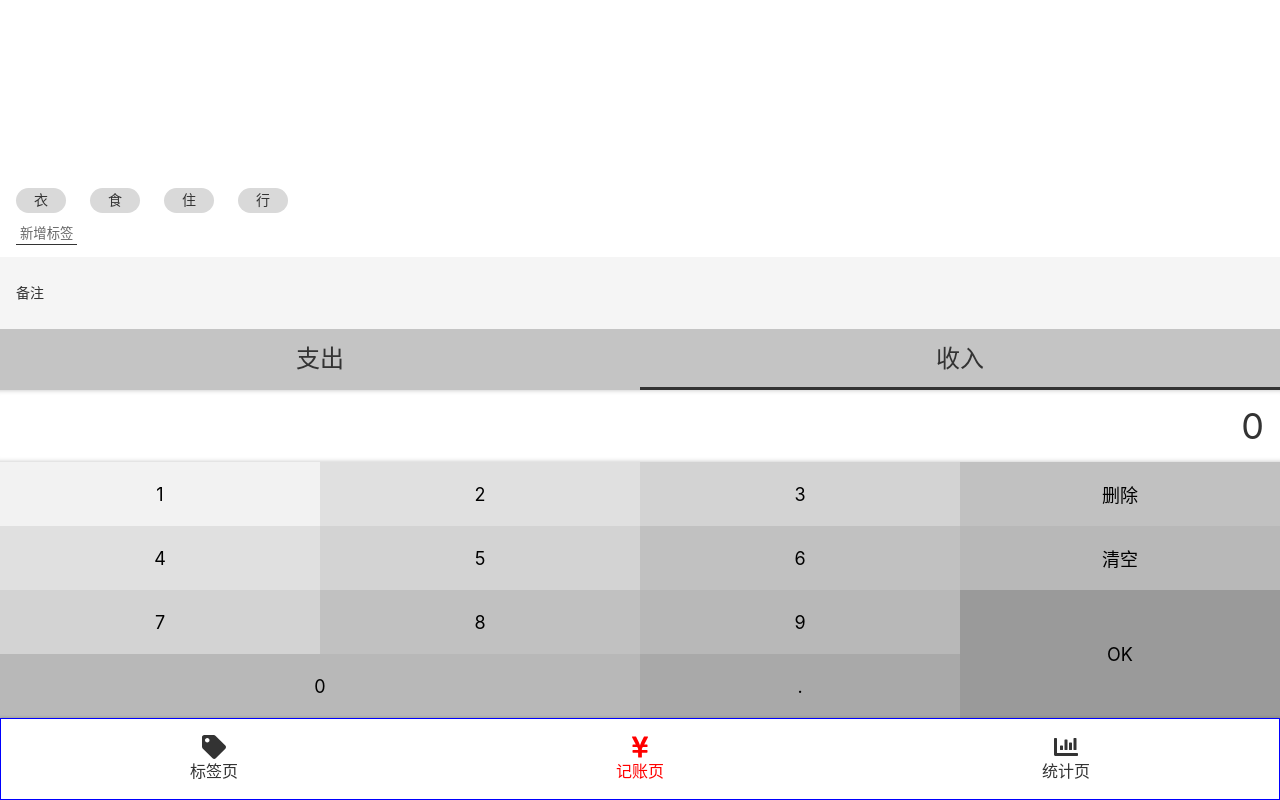
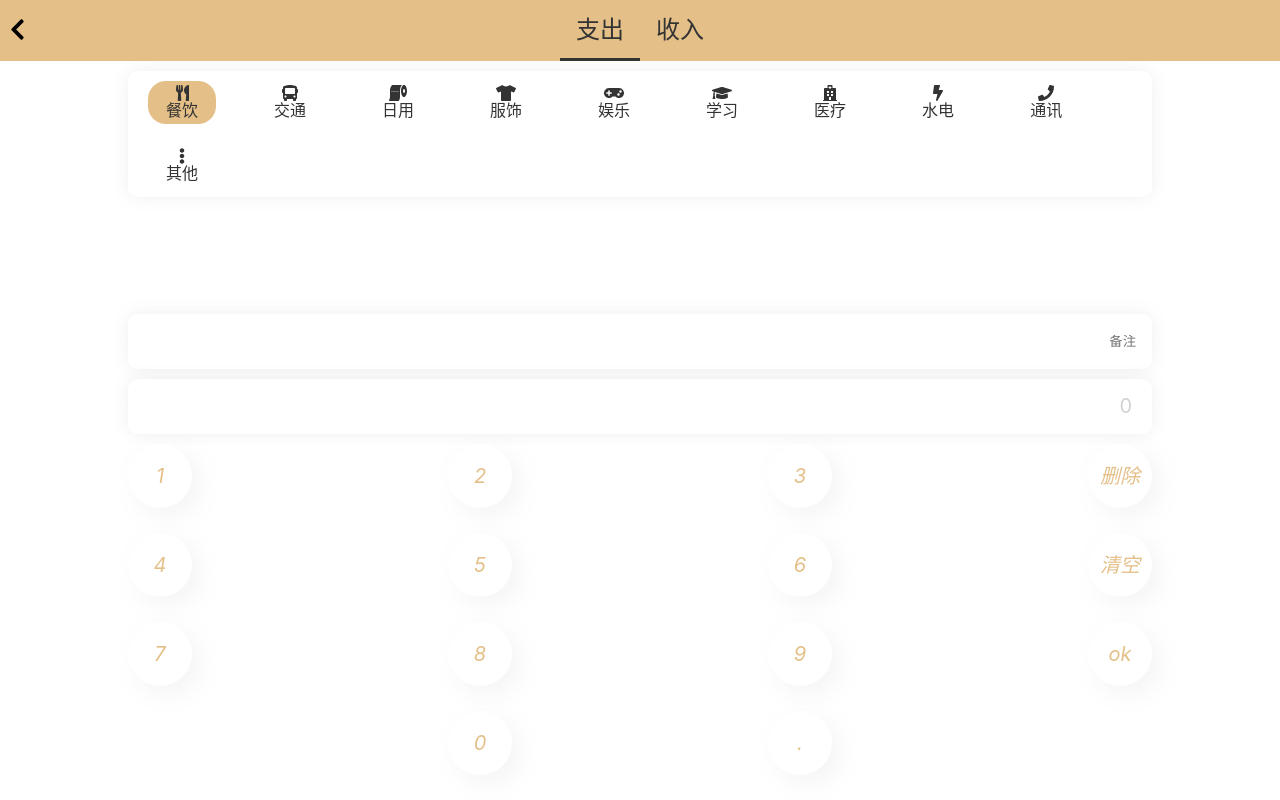
Before and after one commit to pzjyyzs/react-booking, a React app: page /#/money in a window 1280 px wide. Built offline with nearby package versions, Linux system fonts and the light colour scheme.

Commit message:
localstorage

```diff
--- a/src/App.tsx
+++ b/src/App.tsx
@@ -19,7 +19,7 @@ function App() {
               <Statistics></Statistics>
             </Route>
 
-            <Redirect exact from='/' to='/money' />
+            <Redirect exact from='/' to='/tags' />
             <Route path='*'>
               <Nomatch></Nomatch>
             </Route>
--- /dev/null
+++ b/src/hooks/useRecords.tsx
@@ -0,0 +1,38 @@
+import { useEffect, useState } from "react";
+import { useUpdate } from "./useUpdate";
+
+export type RecordItem = {
+    tagIds: number
+    note: string
+    category: 'pay' | 'revenue'
+    amount: string
+    createdAt: string // ISO 8601
+}
+type newRecordItem = Omit<RecordItem, 'createdAt'>
+export const useRecords = () => {
+    const [records, setRecords] = useState<RecordItem[]>([]);
+    useEffect(() => {
+        setRecords(JSON.parse(window.localStorage.getItem('records') || '[]'));
+    }, []);
+
+    useUpdate(() => {
+        window.localStorage.setItem('records', JSON.stringify(records));
+    }, [records]);
+
+    const addRecord = (newRecord: newRecordItem) => {
+        console.log(newRecord)
+        if (parseFloat(newRecord.amount) <= 0) {
+          alert('请输入金额');
+          return false;
+        }
+        if (newRecord.tagIds === null) {
+          alert('请选择标签');
+          return false;
+        }
+        const record = {...newRecord, createdAt: (new Date()).toISOString()};
+        setRecords([...records, record]);
+        return true;
+    };
+
+    return {records, addRecord};
+}
--- a/src/hooks/useTags.tsx
+++ b/src/hooks/useTags.tsx
@@ -1,9 +1,38 @@
-import { useState } from 'react';
 
-export const useTags = () => {
-    const [tags, setTags] = useState<string[]>(['衣', '食', '住', '行']);
+import { faBolt, faBus, faChartLine, faCoins, faEllipsisV, faGamepad, faGraduationCap, faHospital, faMoneyBill, faPhone, faToiletPaper, faTshirt, faUtensils, faYenSign } from '@fortawesome/free-solid-svg-icons';
+import { categoryType } from 'views/money';
+
+/* type TagsProps = {
+    id: number;
+    name: string;
+    icon: IconDefinition;
+} */
+export const getTags = (type: categoryType) => {
+    let data = [];
+    if (type === 'pay') {
+        data = [
+            { id: 1, name: '餐饮', icon: faUtensils },
+            { id: 2, name: '交通', icon: faBus },
+            { id: 3, name: '日用', icon: faToiletPaper },
+            { id: 4, name: '服饰', icon: faTshirt },
+            { id: 5, name: '娱乐', icon: faGamepad },
+            { id: 6, name: '学习', icon: faGraduationCap },
+            { id: 7, name: '医疗', icon: faHospital },
+            { id: 8, name: '水电', icon: faBolt },
+            { id: 9, name: '通讯', icon: faPhone },
+            { id: 10, name: '其他', icon: faEllipsisV },
+        ]
+    } else {
+        data = [
+            { id: 1, name: '薪资', icon: faMoneyBill },
+            { id: 2, name: '奖金', icon: faYenSign },
+            { id: 3, name: '投资', icon: faChartLine },
+            { id: 4, name: '红包', icon: faCoins },
+            { id: 5, name: '其他', icon: faEllipsisV },
+        ]
+    }
+
     return {
-        tags,
-        setTags
+        tags: data
     }
 }
--- a/src/hooks/useUpdate.tsx
+++ b/src/hooks/useUpdate.tsx
@@ -7,6 +7,8 @@ export const useUpdate = (fn: () => void, deps: any[]) => {
     });
 
     useEffect(() => {
-        fn()
-    }, [deps]);
+        if (count.current > 1) {
+            fn()
+        }
+    }, deps);
 }
--- a/src/index.css
+++ b/src/index.css
@@ -13,7 +13,7 @@ body {
     font-size: 16px;
     line-height: 1.2;
     color: #333;
-    background: #f5f5f5;
+    background: #fff;
     font-family: -apple-system, "Noto Sans", "Helvetica Neue", Helvetica, "Nimbus Sans L", Arial, "Liberation Sans", "PingFang SC", "Hiragino Sans GB", "Noto Sans CJK SC", "Source Han Sans SC", "Source Han Sans CN", "Microsoft YaHei", "Wenquanyi Micro Hei", "WenQuanYi Zen Hei", "ST Heiti", SimHei, "WenQuanYi Zen Hei Sharp", sans-serif;
 }
 
--- a/src/views/money/index.tsx
+++ b/src/views/money/index.tsx
@@ -1,3 +1,4 @@
+import { useRecords } from "hooks/useRecords";
 import React, { useState } from "react";
 import MoneyCategory from "./money-category";
 import MoneyNote from "./money-note";
@@ -5,24 +6,41 @@ import MoneyNumber from "./money-number";
 import MoneyTag from "./money-tag";
 import { MyLayout } from "./style-components";
 
-type categoryType = 'pay' | 'revenue';
+export type categoryType = 'pay' | 'revenue';
+
+const defaultFormData = {
+  tagIds: 1,
+  note: '',
+  category: 'pay' as categoryType,
+  amount: '0'
+}
 const Money: React.FunctionComponent = () =>  {
-    const [selected, setSelected] = useState({
-      tags: [] as string[],
-      note: '',
-      category: 'revenue' as categoryType,
-      amount: '0'
-    })
+    const [selected, setSelected] = useState(defaultFormData)
+
+    const {records, addRecord} = useRecords();
 
     const onChange = (obj: Partial<typeof selected>) => {
       setSelected({ ...selected, ...obj })
     }
 
+    const submit = () => {
+      if (addRecord(selected)) {
+        alert('保存成功');
+        setSelected(defaultFormData);
+      }
+    };
+
     return (
       <MyLayout>
+         <MoneyCategory
+          value={selected.category}
+          onChange={(category) => onChange({category})}
+        />
+
         <MoneyTag
-          value={selected.tags}
-          onChange={(tags) => onChange({tags})}
+          value={selected.tagIds}
+          category={selected.category}
+          onChange={(tags) => onChange({tagIds: tags})}
         />
 
         <MoneyNote
@@ -30,15 +48,12 @@ const Money: React.FunctionComponent = () =>  {
           onChange={(note) => onChange({note})}
         />
 
-        <MoneyCategory
-          value={selected.category}
-          onChange={(category) => onChange({category})}
-        />
+
 
         <MoneyNumber
           value={selected.amount}
           onChange={(amount) => onChange({amount})}
-          onOk={() => '123'}
+          onOk={submit}
         />
 
       </MyLayout>
--- a/src/views/money/money-category/index.tsx
+++ b/src/views/money/money-category/index.tsx
@@ -1,5 +1,8 @@
 import React, { useState } from 'react';
+import { FontAwesomeIcon } from '@fortawesome/react-fontawesome';
 import { MoneyCategoryStyle } from '../style-components';
+import { faChevronLeft } from '@fortawesome/free-solid-svg-icons';
+import { createHashHistory }  from 'history';
 
 type CategoryProps = {
     value: 'pay' | 'revenue';
@@ -15,8 +18,15 @@ const MoneyCategory: React.FC<CategoryProps> = (props) => {
         }
     }
 
+    const onPushBack = () => {
+        createHashHistory().goBack();
+    }
+
     return (
         <MoneyCategoryStyle>
+            <button onClick={onPushBack}>
+                <FontAwesomeIcon icon={faChevronLeft}></FontAwesomeIcon>
+            </button>
             <ul>
                 {
                     catelist.map(cate => {
--- a/src/views/money/money-note/index.tsx
+++ b/src/views/money/money-note/index.tsx
@@ -9,11 +9,11 @@ const MoneyNote: React.FC<NoteProps> = (props) => {
     return (
         <MoneyNoteStyle>
             <label>
-            <span>备注</span>
             <input
                 type="text"
                 value={props.value}
                 onChange={(e) => props.onChange(e.target.value)}
+                placeholder='备注'
             />
           </label>
         </MoneyNoteStyle>
--- a/src/views/money/money-number/index.tsx
+++ b/src/views/money/money-number/index.tsx
@@ -11,7 +11,6 @@ const MoneyNumber: React.FC<moneyNumberProps> = (props) => {
     const output = props.value;
     const setOutput = (output: string) => {
         let value = '0' ;
-        console.log(output)
         if (output.length > 16) {
             value = output.slice(0, 16);
         } else if (output.length === 0) {
@@ -24,8 +23,9 @@ const MoneyNumber: React.FC<moneyNumberProps> = (props) => {
 
     const onClickNumber = (e: React.MouseEvent) => {
         const text = (e.target as HTMLButtonElement).textContent;
+        console.log(text)
         if ( text === null) {return;}
-        if (text === 'OK') {
+        if (text === 'ok') {
             if (props.onOk) {
                 props.onOk();
             }
@@ -40,8 +40,50 @@ const MoneyNumber: React.FC<moneyNumberProps> = (props) => {
                 { output }
             </div>
             <div className='pad clearfix' onClick={onClickNumber}>
-                <button>1</button>
-                <button>2</button>
+                <button>
+                   <i>1</i>
+                </button>
+                <button>
+                   <i>2</i>
+                </button>
+                <button>
+                   <i>3</i>
+                </button>
+                <button>
+                    <i>删除</i>
+                </button>
+                <button>
+                   <i>4</i>
+                </button>
+                <button>
+                   <i>5</i>
+                </button>
+                <button>
+                   <i>6</i>
+                </button>
+                <button>
+                    <i>清空</i>
+                </button>
+                <button>
+                   <i>7</i>
+                </button>
+                <button>
+                   <i>8</i>
+                </button>
+                <button>
+                   <i>9</i>
+                </button>
+                <button>
+                    <i>ok</i>
+                </button>
+                <button></button>
+                <button>
+                    <i>0</i>
+                </button>
+                <button>
+                    <i>.</i>
+                </button>
+                {/* <button>2</button>
                 <button>3</button>
                 <button>删除</button>
                 <button>4</button>
@@ -53,7 +95,7 @@ const MoneyNumber: React.FC<moneyNumberProps> = (props) => {
                 <button>9</button>
                 <button className='ok'>OK</button>
                 <button className='zero'>0</button>
-                <button>.</button>
+                <button>.</button> */}
             </div>
         </MoneyNumberStyle>
     )
--- a/src/views/money/money-tag/index.tsx
+++ b/src/views/money/money-tag/index.tsx
@@ -1,47 +1,44 @@
-import React, { useState } from "react";
-import { MoneyTagStyle } from "../style-components";
-import { useTags } from './../../../hooks/useTags';
+import React from "react";
+import { categoryType } from "..";
+import { MoneyTagStyle, TagIcon } from "../style-components";
+import { getTags } from './../../../hooks/useTags';
 
 type TagProps = {
-    value: string[],
-    onChange: (selected: string[]) => void;
+    value: number,
+    category: categoryType,
+    onChange: (selected: number) => void;
 }
 const MoneyTag: React.FC<TagProps> = (props) => {
     const selectedTags = props.value;
-    const { tags, setTags } = useTags();
-    const onAddTag = () => {
-        const x = window.prompt('新的标签为');
-        if (x !== null && tags.indexOf(x) === -1) {
-            setTags([...tags, x])
-        }
-    }
+    const { tags } = getTags(props.category);
 
-    const onToggleTag = (tag: string) => {
-        const isSelect = selectedTags.indexOf(tag);
-        if (isSelect > -1) {
-            const filterArr = selectedTags.filter(item => item !== tag);
-            props.onChange(filterArr);
+    const onToggleTag = (tag: number) => {
+        const isSelect = selectedTags === tag;
+        if (isSelect) {
+            props.onChange(0);
         } else {
-            props.onChange([...selectedTags, tag])
+            props.onChange(tag)
         }
     }
 
     return (
         <MoneyTagStyle>
-            <ol>
+            <div>
                 {
                     tags.map(item => {
                         return (
-                            <li
-                                key={item}
-                                onClick={() => onToggleTag(item)}
-                                className={selectedTags.indexOf(item) > -1 ? 'selected' : ''}
-                            >{item}</li>
+                            <div
+                                key={item.id}
+                                onClick={() => onToggleTag(item.id)}
+                                className={selectedTags === item.id  ? 'selected' : ''}
+                            >
+                                <TagIcon icon={ item.icon }></TagIcon>
+                                {item.name}
+                            </div>
                         )
                     })
                 }
-          </ol>
-          <button onClick={onAddTag}>新增标签</button>
+          </div>
         </MoneyTagStyle>
     )
 }
--- a/src/views/money/style-components.ts
+++ b/src/views/money/style-components.ts
@@ -1,25 +1,32 @@
-import Layout from "components/Layout";
+import { FontAwesomeIcon } from "@fortawesome/react-fontawesome";
 import styled from "styled-components";
 
 export const MoneyTagStyle = styled.div`
     display: flex;
     flex-direction: column;
-    justify-content: flex-end;
+    justify-content: flex-start;
     align-items: flex-start;
     flex-grow: 1;
-    padding: 12px 16px;
+    margin: 0 calc(calc(25% - 64px) / 2);
+    margin-top: 10px;
     background-color: #fff;
-    > ol {
-        margin: 0 -12px;
-        > li {
-            display: inline-block;
-            margin: 8px 12px;
+    > div {
+        display: flex;
+        flex-wrap: wrap;
+        align-content: flex-start;
+        border-radius: 10px;
+        box-shadow: 0px 0px 17px -1px rgb(132 132 132 / 15%);
+        > div {
+            display: flex;
+            flex-direction: column;
+            justify-content: center;
+            align-items: center;
+            margin: 10px 20px;
             padding: 4px 18px;
-            font-size: 14px;
-            background: #d9d9d9;
+            font-size: 16px;
             border-radius: 18px;
             &.selected {
-                background: red;
+                background: #E4BF88;
             }
         }
     }
@@ -33,9 +40,13 @@ export const MoneyTagStyle = styled.div`
 `;
 
 export const MoneyNoteStyle = styled.div`
+    margin: 0 calc(calc(25% - 64px) / 2);
+    margin-top: 10px;
     padding: 0 16px;
-    background: #f5f5f5;
+    background: #fff;
     font-size: 14px;
+    border-radius: 10px;
+    box-shadow: 0px 0px 17px -1px rgb(132 132 132 / 15%);
   > label {
     display:flex;
     align-items: center;
@@ -43,23 +54,30 @@ export const MoneyNoteStyle = styled.div`
     > input {
       display:block;
       width: 100%;
-      height: 72px;
+      height: 55px;
       background: none;
       border: none;
       outline: none;
+      color: #d1d1d1;
+      text-align: right;
     }
   }
 `;
 
 export const MoneyCategoryStyle = styled.div`
+    position: relative;
+    display: flex;
+    justify-content: center;
+    align-items: center;
     font-size: 24px;
+    background: #E4BF88;
     > ul{
         display:flex;
-        background:#c4c4c4;
+        color: #333;
         > li {
             width: 50%;
             text-align:center;
-            padding: 16px 0;
+            padding: 16px;
             position:relative;
             &.selected::after{
                 content: '';
@@ -73,26 +91,49 @@ export const MoneyCategoryStyle = styled.div`
             }
         }
     }
+
+    > button {
+        position: absolute;
+        top: 50%;
+        left: 10px;
+        transform: translateY(-50%);
+        background: inherit;
+        border: none;
+        outline: none;
+        font-size: 24px;
+    }
 `;
 
 export const MoneyNumberStyle = styled.div`
     display:flex;
     flex-direction: column;
+    margin-top: 10px;
     > .output{
-        background:white;
-        font-size: 36px;
-        line-height: 72px;
-        text-align:right;
-        padding: 0 16px;
-        box-shadow: inset 0 -5px 5px -5px rgba(0,0,0,0.25),
-                    inset 0 5px 5px -5px rgba(0,0,0,0.25);
+        margin: 0 calc(calc(25% - 64px) / 2);
+        padding: 0 20px;
+        width: calc(100% - calc(25% - 64px));
+        height: 55px;
+        line-height: 55px;
+        text-align: right;
+        border-radius: 10px;
+        border: 0;
+        font-size: 20px;
+        color: #d1d1d1;
+        font-weight: 400;
+        box-shadow: 0px 0px 17px -1px rgb(132 132 132 / 15%);
+        background-color: #fff;
         }
     > .pad{
+        margin-top: 10px;
+        background-color: #fff;
         > button {
-            font-size: 18px; float: left; width: 25%; height: 64px; border: none;
+            margin-bottom: 25px;
+            font-size: 20px; float: left; width: 25%; height: 64px; border: none;
+            background:#fff;
+                color: #E4BF88;
             &.ok{ height: 128px; float: right; }
             &.zero{ width: 50%; }
-            &:nth-child(1){
+            /* &:nth-child(1){
                 background:#f2f2f2;
             }
             &:nth-child(2),
@@ -119,12 +160,29 @@ export const MoneyNumberStyle = styled.div`
             }
             &:nth-child(14) {
                 background:#A9A9A9;
+            } */
+
+            i {
+                display: inline-block;
+                width: 64px;
+                height:64px;
+                line-height: 64px;
+                background-color: #fff;
+                cursor: pointer;
+                border-radius: 100%;
+                transition: 250ms;
+                user-select: none;
+                box-shadow: 8px 8px 24px 0px rgb(132 132 132 / 9%);
             }
         }
     }
 `;
 
-export const MyLayout  = styled(Layout)`
+export const MyLayout  = styled.div`
     display: flex;
     flex-direction: column;
+    height: 100vh;
 `;
+
+export const TagIcon = styled(FontAwesomeIcon)`
+`;
```
